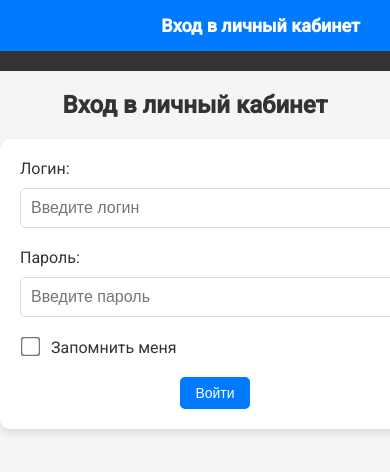
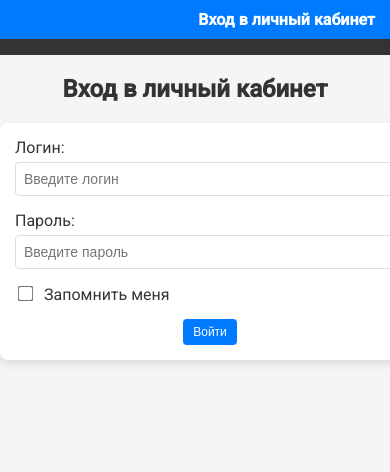
Before and after one commit to vincube/vincube, a website: page index.html in a window 390 px wide. Shown: the top 472 px of the page. Drawn offline with Linux system fonts and the light colour scheme.

Commit message:
└тЄюьрЄшўхёър  ёшэїЁюэшчрЎш

```diff
--- a/public/public/styles.css
+++ b/public/public/styles.css
@@ -5,36 +5,34 @@ body {
     text-align: center;
     color: #333;
     background-color: #f5f5f5;
-    overflow-x: hidden; /* Убираем горизонтальный скролл */
 }
 
 header {
-    padding: 15px 20px;
+    padding: 10px 15px;
     background-color: #007BFF;
     color: white;
     display: flex;
-    justify-content: flex-end; /* Выравнивание содержимого по правому краю */
+    justify-content: flex-end;
     align-items: center;
 }
 
 .header-content {
     display: flex;
     align-items: center;
-    gap: 15px; /* Отступ между элементами */
+    gap: 10px; /* Отступ между элементами */
 }
 
 header span {
-    font-size: 18px;
+    font-size: 16px;
     font-weight: bold;
-    margin-right: 10px; /* Дополнительный отступ справа */
 }
 
 .btn {
-    padding: 10px 20px;
-    font-size: 16px;
+    padding: 8px 12px;
+    font-size: 14px;
     cursor: pointer;
     border: none;
-    border-radius: 5px;
+    border-radius: 4px;
     transition: background-color 0.3s ease, color 0.3s ease;
 }
 
@@ -58,16 +56,17 @@ header span {
 
 /* Навигация */
 .navbar {
-    margin-bottom: 20px;
+    margin-bottom: 10px;
     background-color: #333;
-    padding: 10px;
+    padding: 8px;
 }
 
 .nav-btn {
     background-color: transparent;
     color: white;
     text-decoration: none;
-    margin: 0 10px;
+    margin: 0 8px;
+    font-size: 14px;
 }
 
 .nav-btn:hover {
@@ -76,42 +75,42 @@ header span {
 
 /* Формы */
 .form-container {
-    width: 90%;
-    max-width: 500px;
-    margin: 0 auto 20px auto;
-    padding: 20px;
+    width: 100%;
+    max-width: 400px;
+    margin: 0 auto 15px auto;
+    padding: 15px;
     background: white;
-    border-radius: 10px;
+    border-radius: 8px;
     box-shadow: 0 4px 8px rgba(0, 0, 0, 0.1);
 }
 
 .form-group {
-    margin-bottom: 20px;
+    margin-bottom: 15px;
     text-align: left;
 }
 
 input[type="text"], input[type="password"], input[type="datetime-local"], input[type="number"] {
-    width: 100%;
-    padding: 10px;
-    font-size: 16px;
-    margin-top: 10px;
+    width: 95%;
+    padding: 8px;
+    font-size: 14px;
+    margin-top: 5px;
     border: 1px solid #ddd;
-    border-radius: 5px;
+    border-radius: 4px;
 }
 
 input[type="checkbox"] {
-    transform: scale(1.5);
-    margin-right: 10px;
+    transform: scale(1.2);
+    margin-right: 8px;
 }
 
 /* Таблицы */
 .table-container {
     width: 100%;
     max-width: 1000px;
-    margin: 20px auto;
+    margin: 15px auto;
     overflow-x: auto;
-    background-color: white; /* Фон таблицы белый */
-    border-radius: 5px;
+    background-color: white;
+    border-radius: 4px;
     box-shadow: 0 4px 8px rgba(0, 0, 0, 0.1);
 }
 
@@ -124,53 +123,55 @@ th, td {
     padding: 10px;
     text-align: left;
     border: 1px solid #ddd;
-    word-wrap: break-word; /* Переносит длинные слова */
-    white-space: normal; /* Позволяет переносить текст */
+    word-wrap: break-word;
+    white-space: normal;
 }
 
 /* Ширина столбцов с минимальными размерами */
 th:nth-child(1), td:nth-child(1) {
-    min-width: 100px; /* Ширина для столбца ID Терминала */
+    min-width: 80px; /* Узкая ширина для ID */
 }
 
 th:nth-child(2), td:nth-child(2) {
-    min-width: 200px; /* Минимальная ширина для длинных данных */
+    min-width: 150px;
 }
 
 th:nth-child(3), td:nth-child(3),
 th:nth-child(4), td:nth-child(4),
 th:nth-child(5), td:nth-child(5) {
-    min-width: 130px; /* Ширина для статуса и дат */
+    min-width: 100px;
 }
 
 /* Заголовки таблицы */
 th {
     background-color: #f4f4f4;
     text-align: center;
+    font-size: 14px;
 }
 
 td {
     text-align: left;
+    font-size: 13px;
 }
 
 /* Перенос текста в дате */
 td:nth-child(4), td:nth-child(5) {
-    white-space: pre-wrap; /* Переносит даты на несколько строк */
+    white-space: pre-wrap;
 }
 
 /* Стили для пагинации */
 .pagination-container {
     display: flex;
     justify-content: center;
-    margin-top: 20px;
+    margin-top: 15px;
 }
 
 .pagination-container button {
-    padding: 5px 10px;
+    padding: 4px 8px; /* Компактные кнопки */
     background-color: #007BFF;
     color: white;
     border: none;
-    border-radius: 5px;
+    border-radius: 4px;
     cursor: pointer;
 }
 
@@ -184,20 +185,20 @@ td:nth-child(4), td:nth-child(5) {
     padding: 0;
     margin: 0;
     border: 1px solid #ddd;
-    max-height: 200px;
+    max-height: 150px;
     overflow-y: auto;
     position: absolute;
-    top: 100%; /* Расположим список прямо под кнопкой */
+    top: 100%;
     left: 0;
     background: white;
     width: 100%;
     z-index: 1000;
-    border-radius: 5px;
+    border-radius: 4px;
     box-shadow: 0 4px 8px rgba(0, 0, 0, 0.2);
 }
 
 .suggestions-list li {
-    padding: 10px;
+    padding: 8px;
     cursor: pointer;
 }
 
@@ -216,15 +217,15 @@ td:nth-child(4), td:nth-child(5) {
 /* Медиазапросы для мобильных устройств */
 @media (max-width: 768px) {
     .table-container, .form-container {
-        width: 100%; /* Растягиваем на всю ширину */
+        width: 100%;
     }
 
     th, td {
-        font-size: 14px; /* Уменьшаем шрифт для мобильных устройств */
+        font-size: 12px;
     }
 
     .btn {
-        padding: 8px 15px; /* Уменьшаем кнопки */
-        font-size: 14px;
+        padding: 6px 10px;
+        font-size: 12px;
     }
 }
--- a/public/styles.css
+++ b/public/styles.css
@@ -5,36 +5,34 @@ body {
     text-align: center;
     color: #333;
     background-color: #f5f5f5;
-    overflow-x: hidden; /* Убираем горизонтальный скролл */
 }
 
 header {
-    padding: 15px 20px;
+    padding: 10px 15px;
     background-color: #007BFF;
     color: white;
     display: flex;
-    justify-content: flex-end; /* Выравнивание содержимого по правому краю */
+    justify-content: flex-end;
     align-items: center;
 }
 
 .header-content {
     display: flex;
     align-items: center;
-    gap: 15px; /* Отступ между элементами */
+    gap: 10px; /* Отступ между элементами */
 }
 
 header span {
-    font-size: 18px;
+    font-size: 16px;
     font-weight: bold;
-    margin-right: 10px; /* Дополнительный отступ справа */
 }
 
 .btn {
-    padding: 10px 20px;
-    font-size: 16px;
+    padding: 8px 12px;
+    font-size: 14px;
     cursor: pointer;
     border: none;
-    border-radius: 5px;
+    border-radius: 4px;
     transition: background-color 0.3s ease, color 0.3s ease;
 }
 
@@ -58,16 +56,17 @@ header span {
 
 /* Навигация */
 .navbar {
-    margin-bottom: 20px;
+    margin-bottom: 10px;
     background-color: #333;
-    padding: 10px;
+    padding: 8px;
 }
 
 .nav-btn {
     background-color: transparent;
     color: white;
     text-decoration: none;
-    margin: 0 10px;
+    margin: 0 8px;
+    font-size: 14px;
 }
 
 .nav-btn:hover {
@@ -76,42 +75,42 @@ header span {
 
 /* Формы */
 .form-container {
-    width: 90%;
-    max-width: 500px;
-    margin: 0 auto 20px auto;
-    padding: 20px;
+    width: 100%;
+    max-width: 400px;
+    margin: 0 auto 15px auto;
+    padding: 15px;
     background: white;
-    border-radius: 10px;
+    border-radius: 8px;
     box-shadow: 0 4px 8px rgba(0, 0, 0, 0.1);
 }
 
 .form-group {
-    margin-bottom: 20px;
+    margin-bottom: 15px;
     text-align: left;
 }
 
 input[type="text"], input[type="password"], input[type="datetime-local"], input[type="number"] {
-    width: 100%;
-    padding: 10px;
-    font-size: 16px;
-    margin-top: 10px;
+    width: 95%;
+    padding: 8px;
+    font-size: 14px;
+    margin-top: 5px;
     border: 1px solid #ddd;
-    border-radius: 5px;
+    border-radius: 4px;
 }
 
 input[type="checkbox"] {
-    transform: scale(1.5);
-    margin-right: 10px;
+    transform: scale(1.2);
+    margin-right: 8px;
 }
 
 /* Таблицы */
 .table-container {
     width: 100%;
     max-width: 1000px;
-    margin: 20px auto;
+    margin: 15px auto;
     overflow-x: auto;
-    background-color: white; /* Фон таблицы белый */
-    border-radius: 5px;
+    background-color: white;
+    border-radius: 4px;
     box-shadow: 0 4px 8px rgba(0, 0, 0, 0.1);
 }
 
@@ -124,53 +123,55 @@ th, td {
     padding: 10px;
     text-align: left;
     border: 1px solid #ddd;
-    word-wrap: break-word; /* Переносит длинные слова */
-    white-space: normal; /* Позволяет переносить текст */
+    word-wrap: break-word;
+    white-space: normal;
 }
 
 /* Ширина столбцов с минимальными размерами */
 th:nth-child(1), td:nth-child(1) {
-    min-width: 100px; /* Ширина для столбца ID Терминала */
+    min-width: 80px; /* Узкая ширина для ID */
 }
 
 th:nth-child(2), td:nth-child(2) {
-    min-width: 200px; /* Минимальная ширина для длинных данных */
+    min-width: 150px;
 }
 
 th:nth-child(3), td:nth-child(3),
 th:nth-child(4), td:nth-child(4),
 th:nth-child(5), td:nth-child(5) {
-    min-width: 130px; /* Ширина для статуса и дат */
+    min-width: 100px;
 }
 
 /* Заголовки таблицы */
 th {
     background-color: #f4f4f4;
     text-align: center;
+    font-size: 14px;
 }
 
 td {
     text-align: left;
+    font-size: 13px;
 }
 
 /* Перенос текста в дате */
 td:nth-child(4), td:nth-child(5) {
-    white-space: pre-wrap; /* Переносит даты на несколько строк */
+    white-space: pre-wrap;
 }
 
 /* Стили для пагинации */
 .pagination-container {
     display: flex;
     justify-content: center;
-    margin-top: 20px;
+    margin-top: 15px;
 }
 
 .pagination-container button {
-    padding: 5px 10px;
+    padding: 4px 8px; /* Компактные кнопки */
     background-color: #007BFF;
     color: white;
     border: none;
-    border-radius: 5px;
+    border-radius: 4px;
     cursor: pointer;
 }
 
@@ -184,20 +185,20 @@ td:nth-child(4), td:nth-child(5) {
     padding: 0;
     margin: 0;
     border: 1px solid #ddd;
-    max-height: 200px;
+    max-height: 150px;
     overflow-y: auto;
     position: absolute;
-    top: 100%; /* Расположим список прямо под кнопкой */
+    top: 100%;
     left: 0;
     background: white;
     width: 100%;
     z-index: 1000;
-    border-radius: 5px;
+    border-radius: 4px;
     box-shadow: 0 4px 8px rgba(0, 0, 0, 0.2);
 }
 
 .suggestions-list li {
-    padding: 10px;
+    padding: 8px;
     cursor: pointer;
 }
 
@@ -216,15 +217,15 @@ td:nth-child(4), td:nth-child(5) {
 /* Медиазапросы для мобильных устройств */
 @media (max-width: 768px) {
     .table-container, .form-container {
-        width: 100%; /* Растягиваем на всю ширину */
+        width: 100%;
     }
 
     th, td {
-        font-size: 14px; /* Уменьшаем шрифт для мобильных устройств */
+        font-size: 12px;
     }
 
     .btn {
-        padding: 8px 15px; /* Уменьшаем кнопки */
-        font-size: 14px;
+        padding: 6px 10px;
+        font-size: 12px;
     }
 }
```
